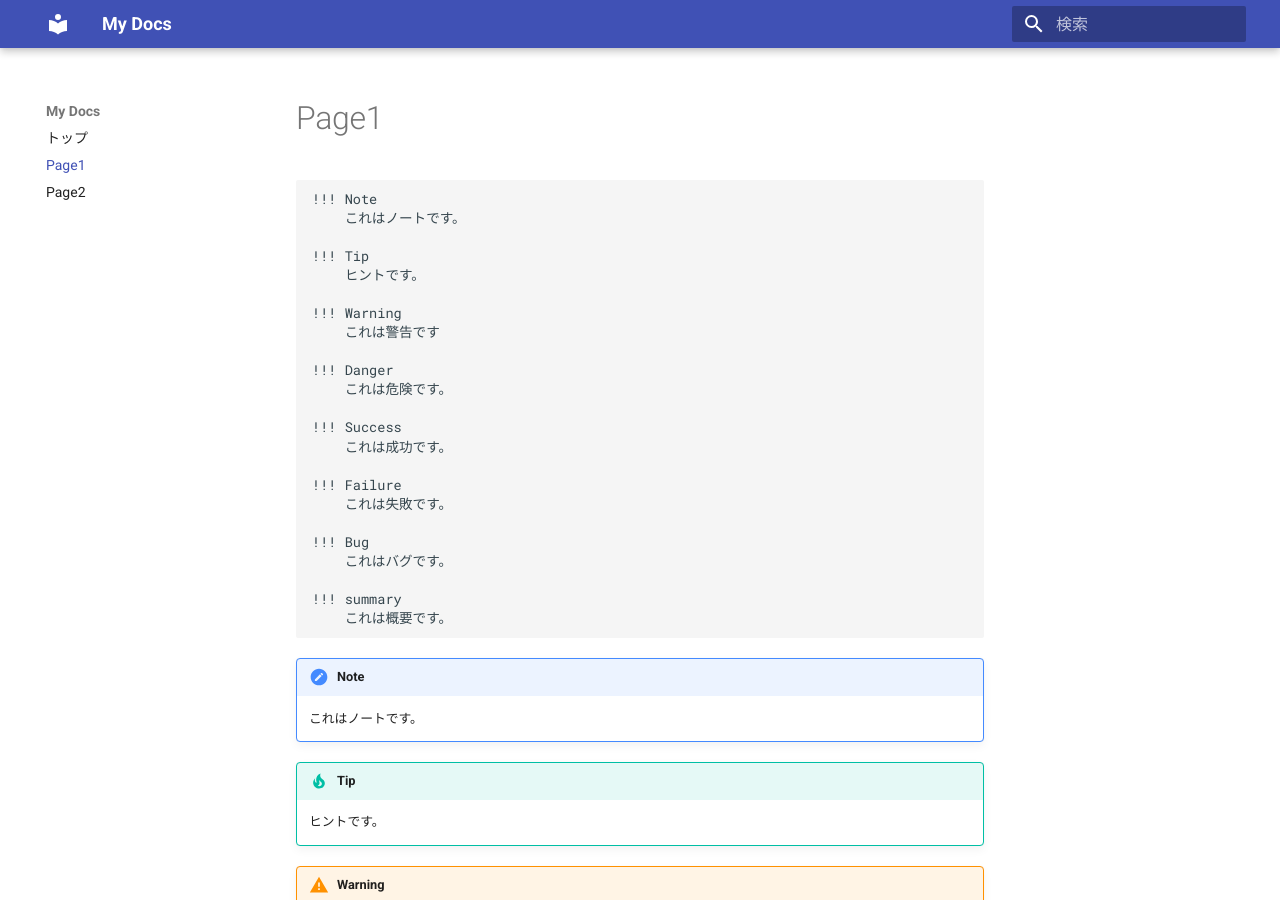
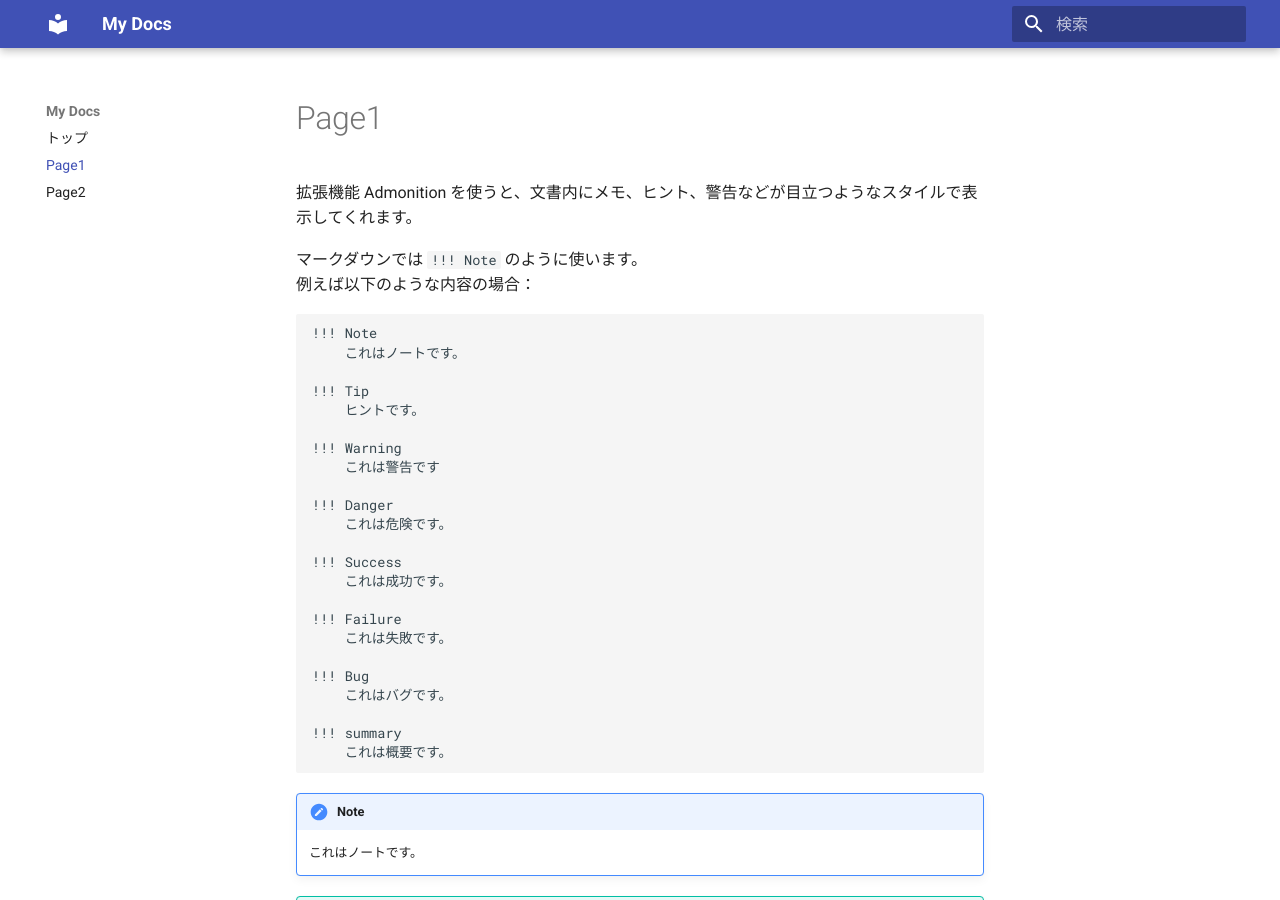
Before and after one commit to radicalttaira/mkdocs, an MkDocs documentation site: the page built from docs/page1.md, in a window 1280 px wide and 900 px high. Built offline with MkDocs 1.6.1 and Material for MkDocs 9.7.7, drawn with Linux system fonts in a browser that asks for light colours.

Commit message:
Page1編集

````diff
--- a/docs/page1.md
+++ b/docs/page1.md
@@ -1,4 +1,10 @@
 # Page1
+
+拡張機能 Admonition を使うと、文書内にメモ、ヒント、警告などが目立つようなスタイルで表示してくれます。
+
+マークダウンでは `!!! Note` のように使います。
+例えば以下のような内容の場合：
+
 ```
 !!! Note
     これはノートです。
````
Also changed, not shown: site/page1/index.html, site/search/search_index.json, 1 other file.
